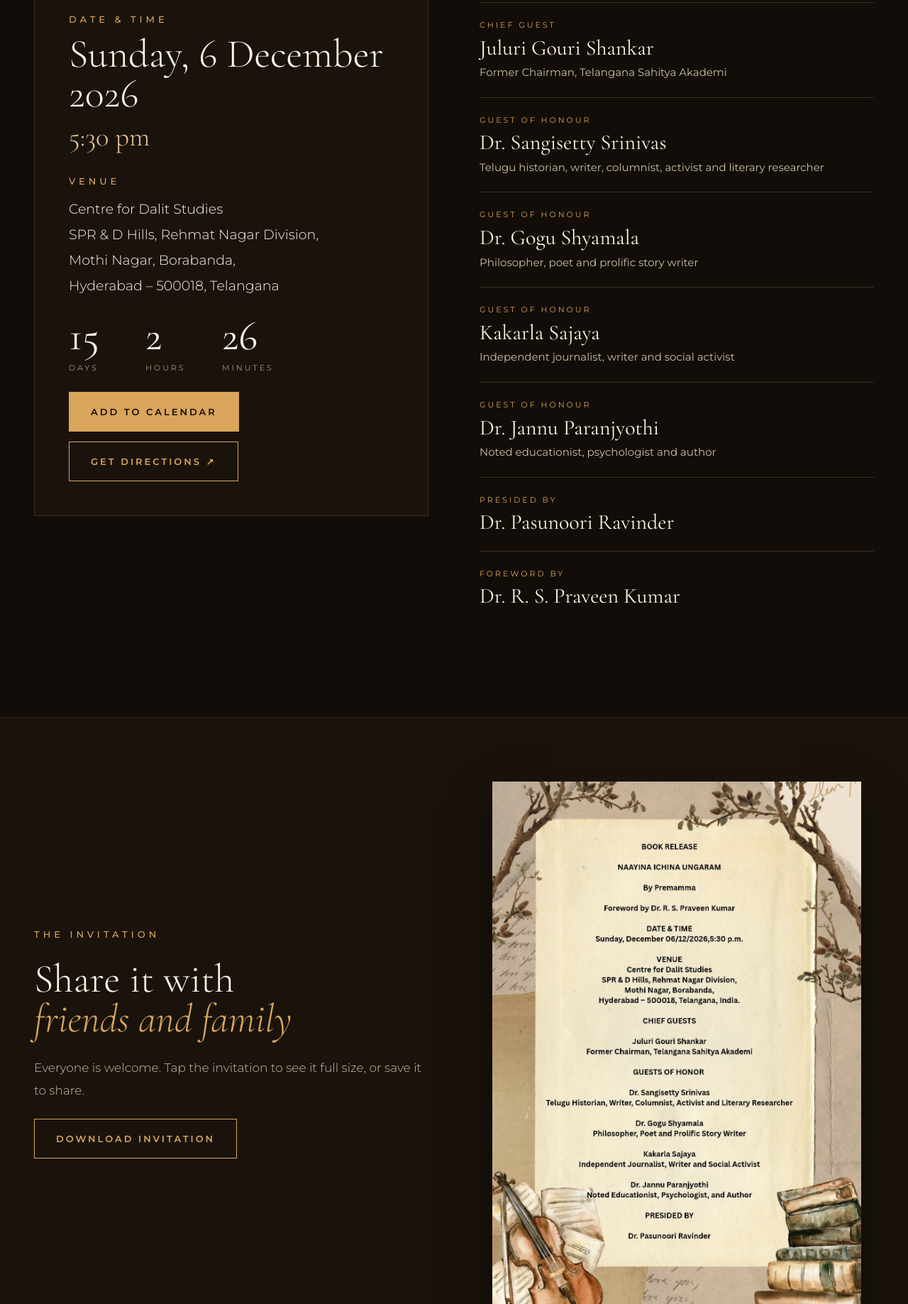
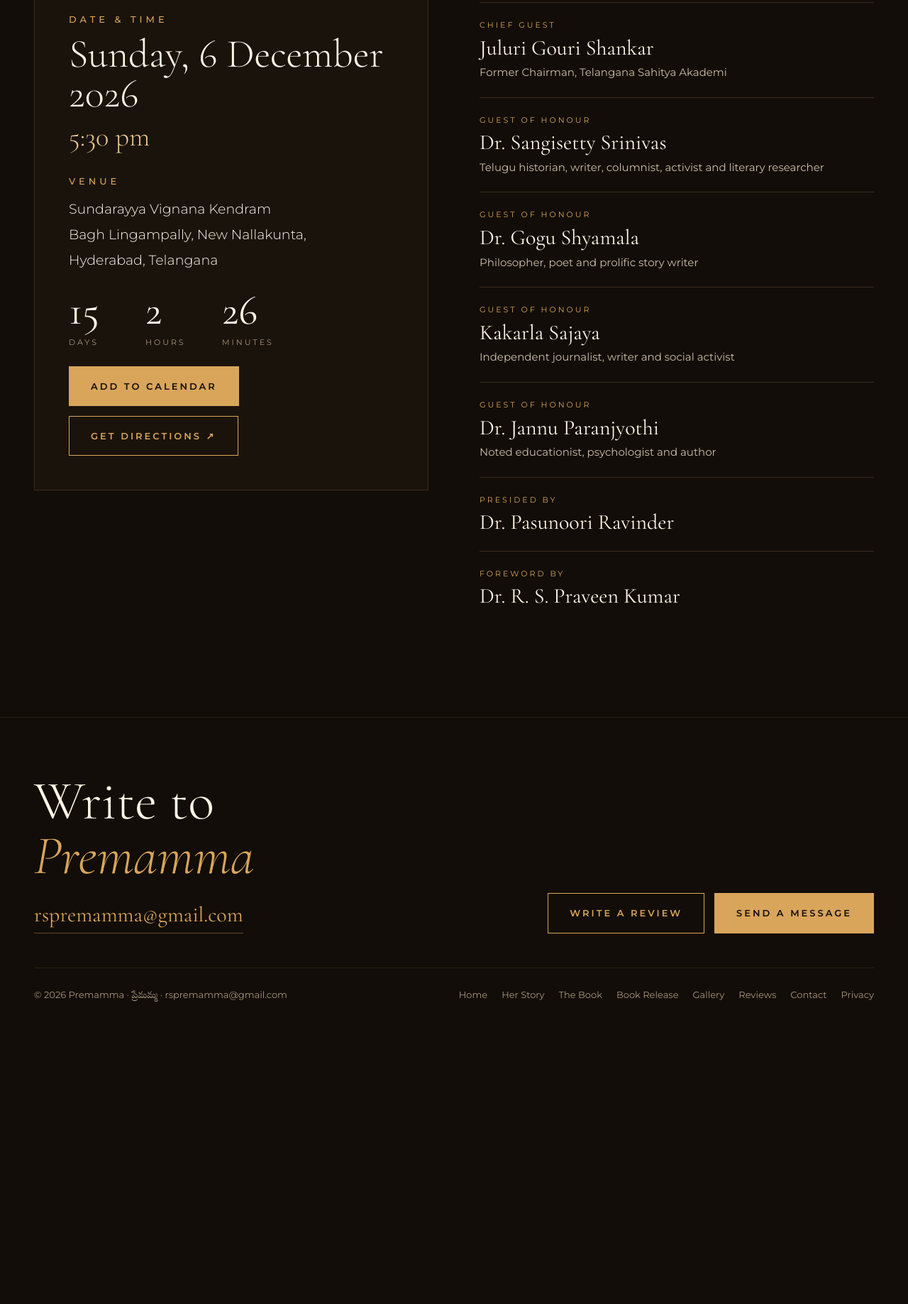
Before and after one commit to chakri0425/premamma-website, a website: page release.html in a window 1280 px wide. Shown: the part 917-2754 px from the top of the page at 71% size. After the commit the page ends 2372 px from the top, so only its background shows below. Drawn offline with nearby package versions, Linux system fonts and the light colour scheme.

Commit message:
Update book release venue to Sundarayya Vignana Kendram
Co-Authored-By: Claude Opus 5.5 <noreply@anthropic.com>
Claude-Session: https://claude.ai/code/session_01Mnady9up3QSgdqsG1k4viW

```diff
--- a/release.html
+++ b/release.html
@@ -4,9 +4,9 @@
 <meta charset="utf-8">
 <meta name="viewport" content="width=device-width, initial-scale=1">
 <title>Book Release, 6 December 2026 — Premamma</title>
-<meta name="description" content="Release of Naayina Ichina Ungaram by Premamma: Sunday 6 December 2026, 5:30 pm, Centre for Dalit Studies, Borabanda, Hyderabad.">
+<meta name="description" content="Release of Naayina Ichina Ungaram by Premamma: Sunday 6 December 2026, 5:30 pm, Sundarayya Vignana Kendram, Bagh Lingampally, Hyderabad.">
 <meta property="og:title" content="Book Release, 6 December 2026 — Premamma">
-<meta property="og:description" content="Release of Naayina Ichina Ungaram by Premamma: Sunday 6 December 2026, 5:30 pm, Centre for Dalit Studies, Borabanda, Hyderabad.">
+<meta property="og:description" content="Release of Naayina Ichina Ungaram by Premamma: Sunday 6 December 2026, 5:30 pm, Sundarayya Vignana Kendram, Bagh Lingampally, Hyderabad.">
 <meta property="og:image" content="assets/img/cover-small.jpg">
 <meta property="og:type" content="website">
 <meta name="theme-color" content="#120D08">
@@ -65,13 +65,13 @@
   <div class="wrap row" style="align-items:flex-start">
     <div class="event-card stack">
       <div><p class="eyebrow">Date &amp; time</p><p class="display h-m" style="margin-top:10px">Sunday, 6 December 2026</p><p class="lead" style="color:var(--gold-soft);margin-top:6px">5:30 pm</p></div>
-      <div><p class="eyebrow">Venue</p><p class="body" style="color:var(--cream);margin-top:10px;font-size:19px">Centre for Dalit Studies<br>SPR &amp; D Hills, Rehmat Nagar Division,<br>Mothi Nagar, Borabanda,<br>Hyderabad – 500018, Telangana</p></div>
+      <div><p class="eyebrow">Venue</p><p class="body" style="color:var(--cream);margin-top:10px;font-size:19px">Sundarayya Vignana Kendram<br>Bagh Lingampally, New Nallakunta,<br>Hyderabad, Telangana</p></div>
       <div class="count" data-countdown aria-live="polite">
   <div><p class="n" data-d>–</p><p class="l">Days</p></div>
   <div><p class="n" data-h>–</p><p class="l">Hours</p></div>
   <div><p class="n" data-m>–</p><p class="l">Minutes</p></div>
 </div>
-      <div class="btn-row"><a class="btn btn-solid" href="assets/release.ics" download>Add to calendar</a><a class="btn btn-ghost" href="https://www.google.com/maps/search/?api=1&query=Centre+for+Dalit+Studies%2C+Mothi+Nagar%2C+Borabanda%2C+Hyderabad+500018" target="_blank" rel="noopener">Get directions ↗</a></div>
+      <div class="btn-row"><a class="btn btn-solid" href="assets/release.ics" download>Add to calendar</a><a class="btn btn-ghost" href="https://www.google.com/maps/search/?api=1&query=Sundarayya+Vignana+Kendram%2C+Bagh+Lingampally%2C+Hyderabad" target="_blank" rel="noopener">Get directions ↗</a></div>
     </div>
     <div class="stack" style="gap:0">
       <p class="eyebrow" style="margin-bottom:14px">Guests</p>
@@ -86,17 +86,6 @@
   </div>
 </section>
 
-<section class="section-sm" style="background:var(--bg-2);border-top:1px solid var(--bg-3)">
-  <div class="wrap row">
-    <div class="stack">
-      <p class="eyebrow">The invitation</p>
-      <h2 class="display h-m">Share it with<br><em>friends and family</em></h2>
-      <p class="body">Everyone is welcome. Tap the invitation to see it full size, or save it to share.</p>
-      <div class="btn-row"><a class="btn btn-ghost" href="assets/img/invitation.jpg" download="Premamma-Book-Release-Invitation.jpg">Download invitation</a></div>
-    </div>
-    <div><a href="assets/img/invitation.jpg"><img src="assets/img/invitation.jpg" alt="Book release invitation: Naayina Ichina Ungaram by Premamma, Sunday 6 December 2026 at 5:30 pm, Centre for Dalit Studies, Borabanda, Hyderabad" loading="lazy" style="width:100%;max-width:520px;margin:0 auto;box-shadow:0 30px 60px rgba(0,0,0,.5)"></a></div>
-  </div>
-</section>
 
 </main>
 <footer class="site-footer">
```
Also changed, not shown: book.html (+1 -1 lines), gallery.html (+0 -1 lines), index.html (+1 -1 lines), 2 other files.
